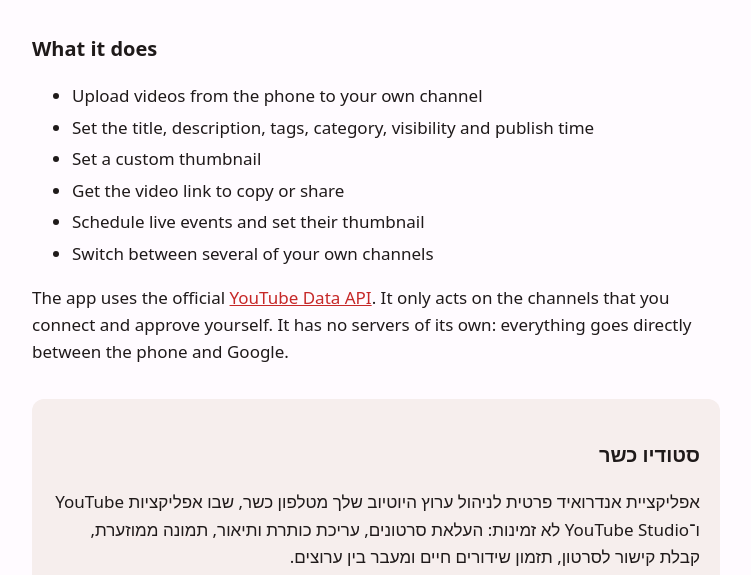
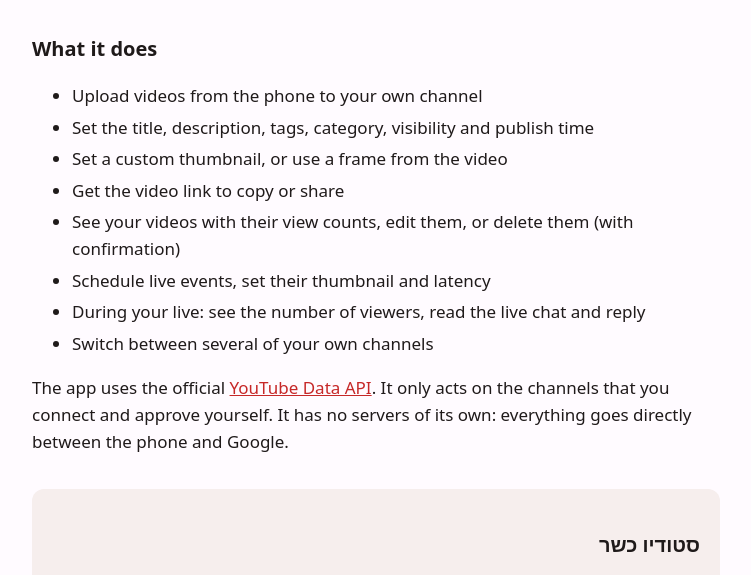
Before and after one commit to tiferetrefaelashdod-a11y/kosher-studio, a plain HTML site: page index.html in a window 1280 px wide. Shown: the part 222-797 px from the top of the page, without its empty margins (264-1015 px from the left). Drawn offline with Linux system fonts and the light colour scheme.

Commit message:
List all app features on home page

```diff
--- a/index.html
+++ b/index.html
@@ -20,9 +20,11 @@
     <ul>
       <li>Upload videos from the phone to your own channel</li>
       <li>Set the title, description, tags, category, visibility and publish time</li>
-      <li>Set a custom thumbnail</li>
+      <li>Set a custom thumbnail, or use a frame from the video</li>
       <li>Get the video link to copy or share</li>
-      <li>Schedule live events and set their thumbnail</li>
+      <li>See your videos with their view counts, edit them, or delete them (with confirmation)</li>
+      <li>Schedule live events, set their thumbnail and latency</li>
+      <li>During your live: see the number of viewers, read the live chat and reply</li>
       <li>Switch between several of your own channels</li>
     </ul>
     <p>The app uses the official <a href="https://developers.google.com/youtube/v3">YouTube Data API</a>. It only acts on the channels that you connect and approve yourself. It has no servers of its own: everything goes directly between the phone and Google.</p>
```
